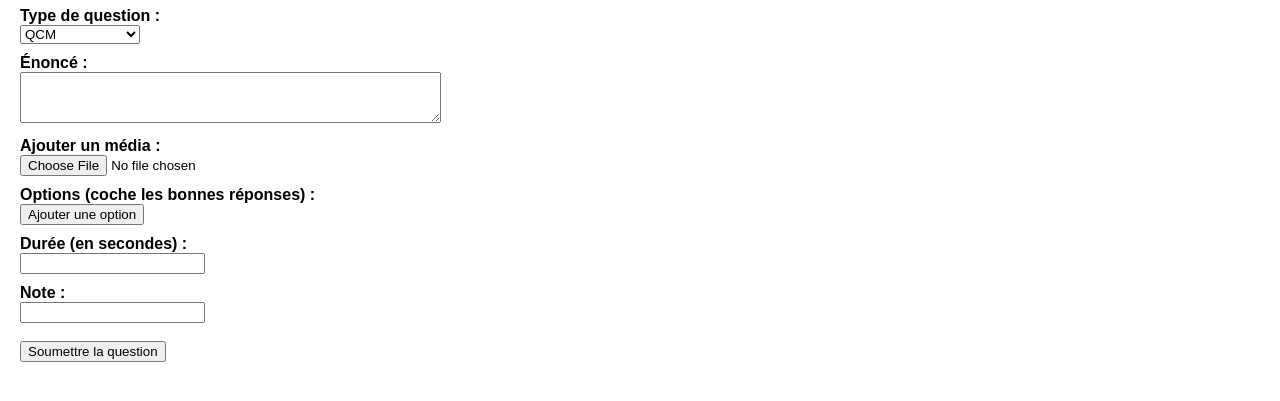
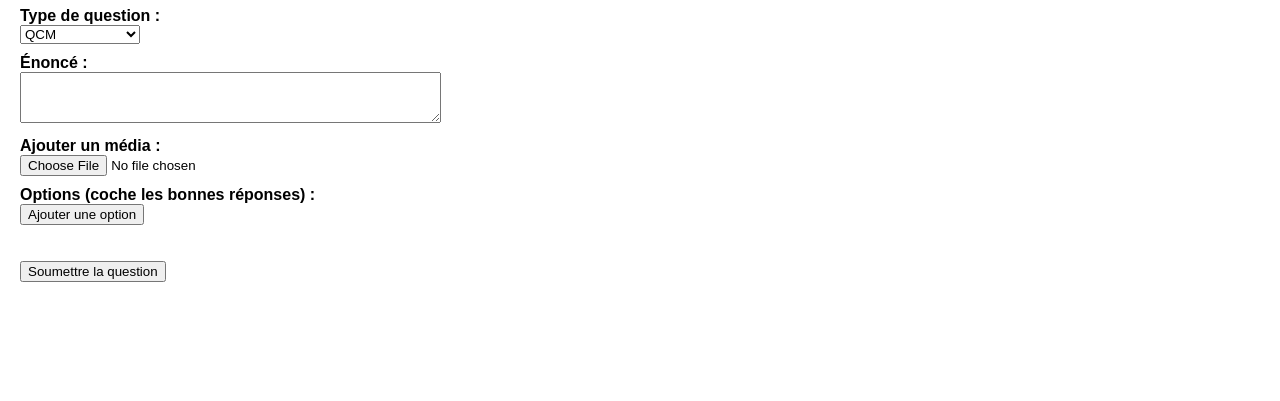
Before and after one commit to Amr-hash-star/online-exam-platform, a website: page frontend/public/ajouter_question.html in a window 1280 px wide. Shown: the part 173-574 px from the top of the page. Drawn offline with Linux system fonts and the light colour scheme.

```diff
--- a/frontend/public/ajouter_question.html
+++ b/frontend/public/ajouter_question.html
@@ -37,11 +37,6 @@
     <button type="button" onclick="ajouterOption()">Ajouter une option</button>
   </div>
 
-  <label>Durée (en secondes) :</label>
-  <input type="number" id="duree" min="0">
-
-  <label>Note :</label>
-  <input type="number" id="note" min="0" step="0.5">
 
   <br><br>
   <button onclick="soumettreQuestion()">Soumettre la question</button>
```
